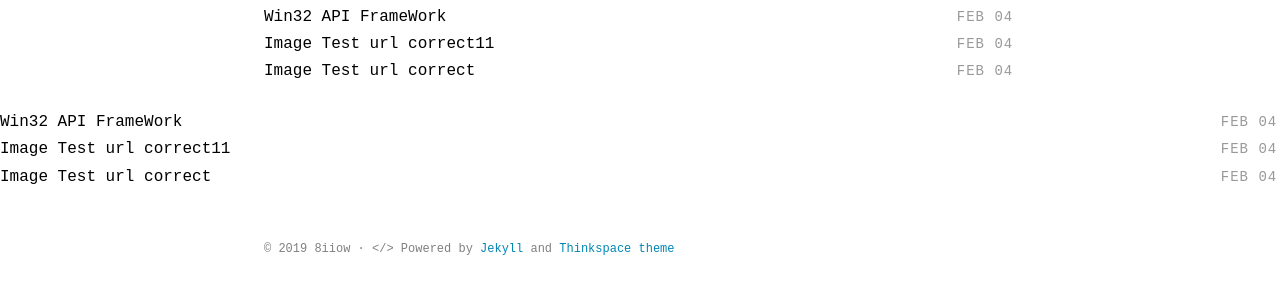
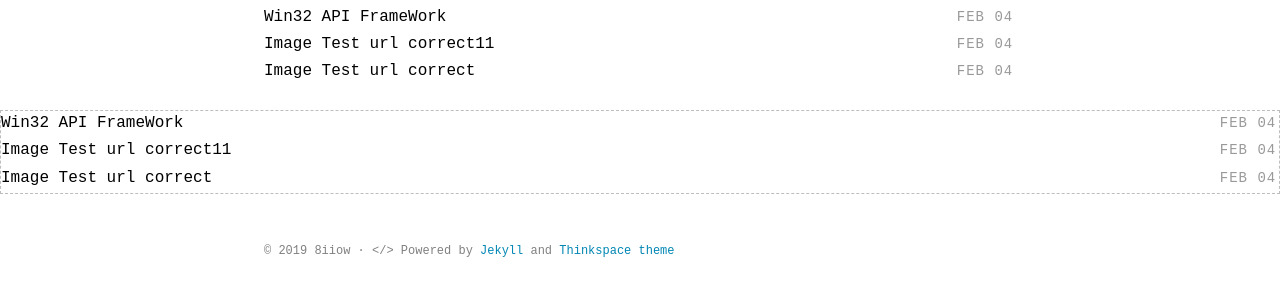
Before and after one commit to kossw123/8iiow, a Jekyll site: the page built from index.html, in a window 1280 px wide. Shown: the part 229-525 px from the top of the page. Built offline with Jekyll 4.4.1, drawn with Linux system fonts in a browser that asks for light colours; some web fonts are replaced.

Commit message:
Update index.html

```diff
--- a/index.html
+++ b/index.html
@@ -24,12 +24,13 @@ title: Home
     {% endfor %}
   </div>
 
+	<div style="border: 1px dashed #BDBDBD; width 340px; height 285px;">
    	    {% for post in site.posts %}
 		<article class="post-item">
         <span class="post-meta date-label">{{ post.date | date: "%b %d" }}</span>
         <div class="article-title"><a class="post-link" href="{{ post.url | prepend: site.baseurl | prepend: site.url }}">{{ post.title }}</a></div>
         </article>
 	    {% endfor %}
-
+	</div>
 
 </section>
```
